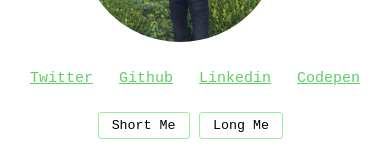
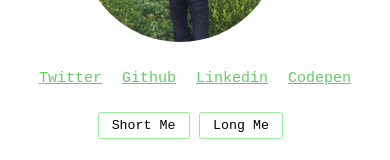
Before and after one commit to afozbek/me, a React (Create React App) app: page / in a window 390 px wide. Shown: the part 346-506 px from the top of the page. Built offline with nearby package versions, Linux system fonts and the light colour scheme; the HTML template or start-up script is replaced by a standard one.

Commit message:
added media queries

```diff
--- a/src/Components/Links/Links.css
+++ b/src/Components/Links/Links.css
@@ -1,6 +1,7 @@
 .social-links {
     display: flex;
     justify-content: space-between;
+    flex-wrap: wrap;
     align-items: center;
     margin-top: 1.56rem;
 }
@@ -11,3 +12,12 @@
 .social-links__link:hover {
     color: #3daa3e;
 }
+
+@media screen and (max-width: 450px) {
+    .social-links {
+        justify-content: center;
+    }
+    .social-links__link:not(:last-child) {
+        margin-right: 20px;
+    }
+}
```
